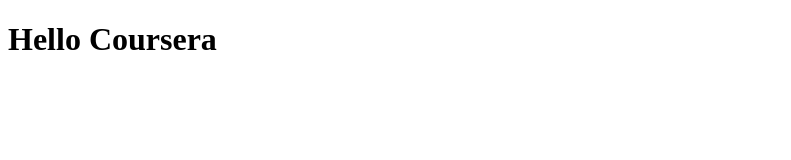
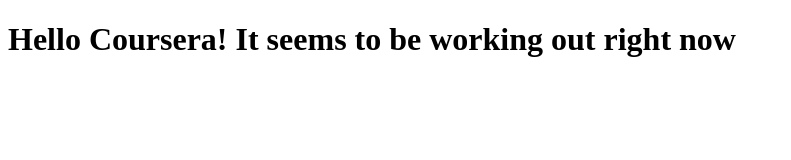
Before and after one commit to Lancej1011/coursera-test, a plain HTML site: page index.html in a window 1280 px wide. Shown: the whole page, without its empty margins (0-791 px from the left). Drawn offline with Linux system fonts and the light colour scheme.

Commit message:
small addition to the content

```diff
--- a/index.html
+++ b/index.html
@@ -6,6 +6,6 @@
 	<title>Hello Coursera</title>
 </head>
 <body>
-<h1>Hello Coursera</h1>
+<h1>Hello Coursera! It seems to be working out right now</h1>
 </body>
 </html>
```
